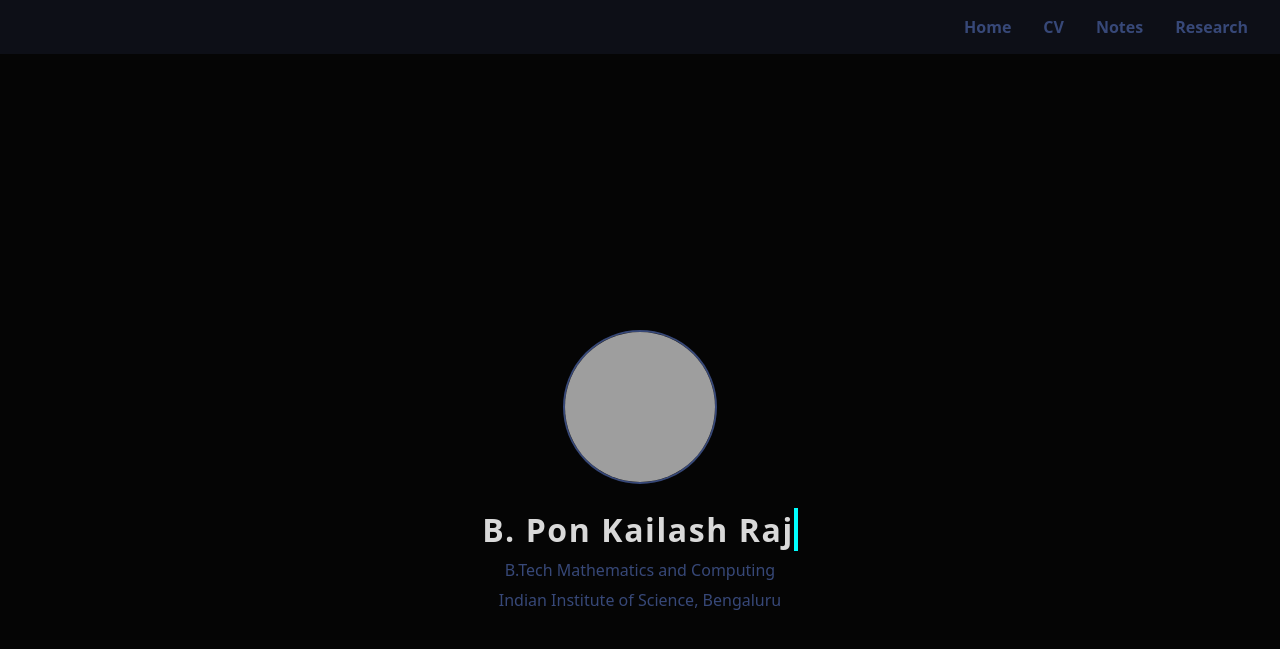
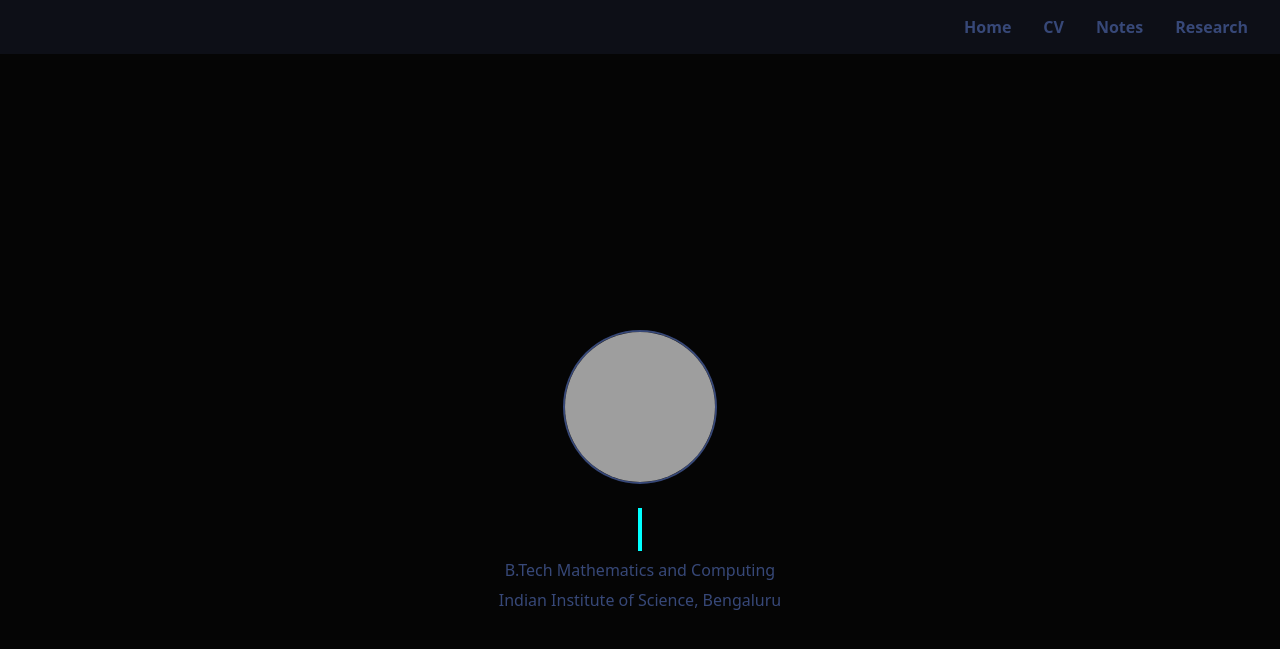
Before and after one commit to PONKAILASHRAJ/pk, a Jekyll site: the page index.html, which Jekyll copies as it is, in a window 1280 px wide. Shown: the top 649 px of the page. Built offline with Jekyll 4.4.1, drawn with Linux system fonts in a browser that asks for light colours; grey boxes are pictures that could not be loaded.

Commit message:
index.html

```diff
--- a/index.html
+++ b/index.html
@@ -108,16 +108,18 @@
 
   /* Typewriter effect */
   .typewriter {
+    display: inline-block;
     overflow: hidden;
     border-right: .15em solid var(--highlight);
     white-space: nowrap;
     letter-spacing: .05em;
-    animation: typing 3s steps(24, end), blink-caret .75s step-end infinite;
+    animation: typing 3s steps(19, end) forwards, blink-caret .75s step-end infinite;
+    width: 0;
   }
 
   @keyframes typing {
     from { width: 0 }
-    to { width: 100% }
+    to { width: 15.5ch; }
   }
 
   @keyframes blink-caret {
@@ -133,8 +135,8 @@
 
   .container > *:nth-child(1) { animation-delay: 0.2s; }
   .container > *:nth-child(2) { animation-delay: 0.4s; }
-  .container > *:nth-child(3) { animation-delay: 0.6s; }
-  .container > *:nth-child(4) { animation-delay: 0.8s; }
+  .container > *:nth-child(3) { animation-delay: 0.8s; }
+  .container > *:nth-child(4) { animation-delay: 1s; }
   </style>
 </head>
 <body>
```
Also changed, not shown: other parts of index.html (+1 -1 lines).
